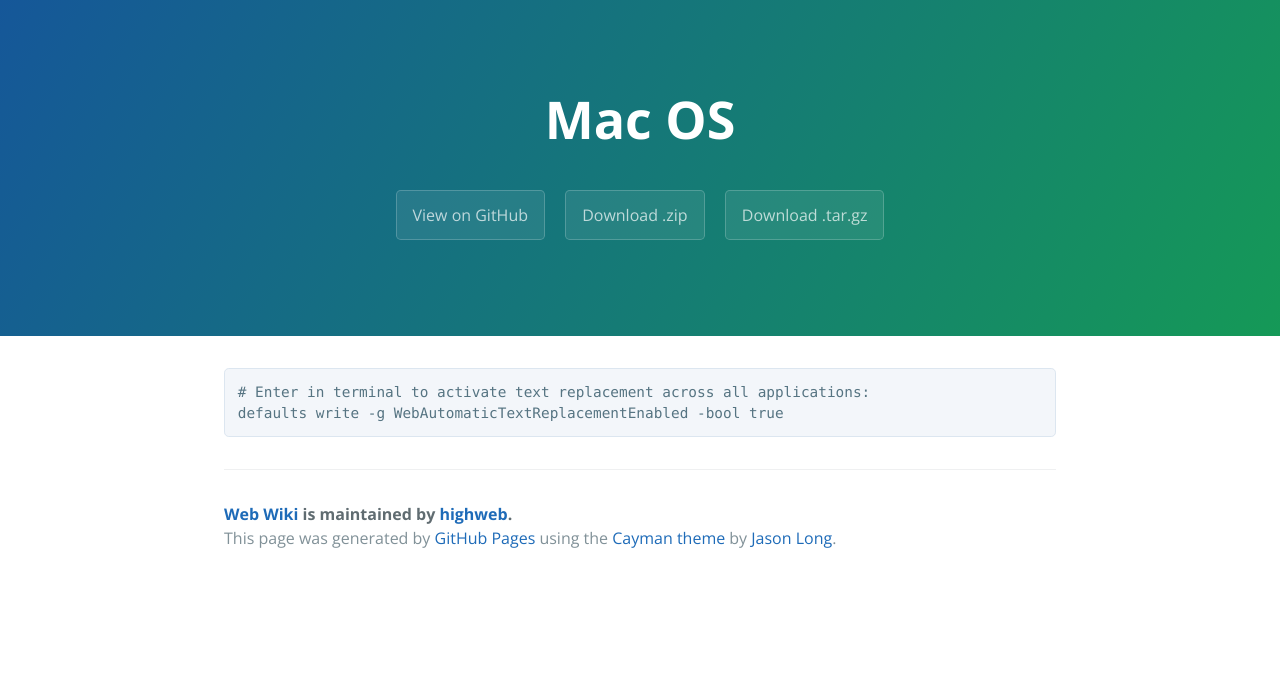
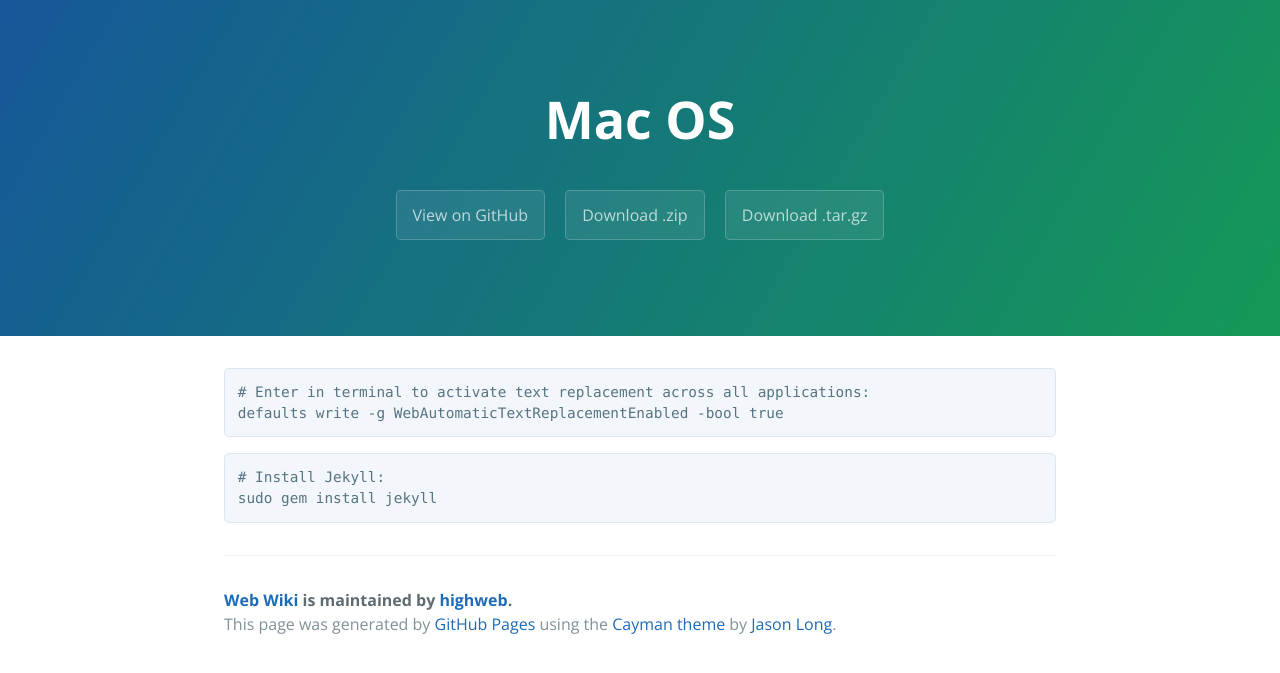
Before and after one commit to highweb/web-wiki, a Jekyll site: the page built from macos.md, in a window 1280 px wide. Shown: the top 673 px of the page. Built offline with Jekyll 4.4.1, drawn with Linux system fonts in a browser that asks for light colours.

Commit message:
Update macos.md

````diff
--- a/macos.md
+++ b/macos.md
@@ -7,3 +7,8 @@ title: Mac OS
 # Enter in terminal to activate text replacement across all applications:
 defaults write -g WebAutomaticTextReplacementEnabled -bool true
 ```
+
+```
+# Install Jekyll:
+sudo gem install jekyll
+```
````
